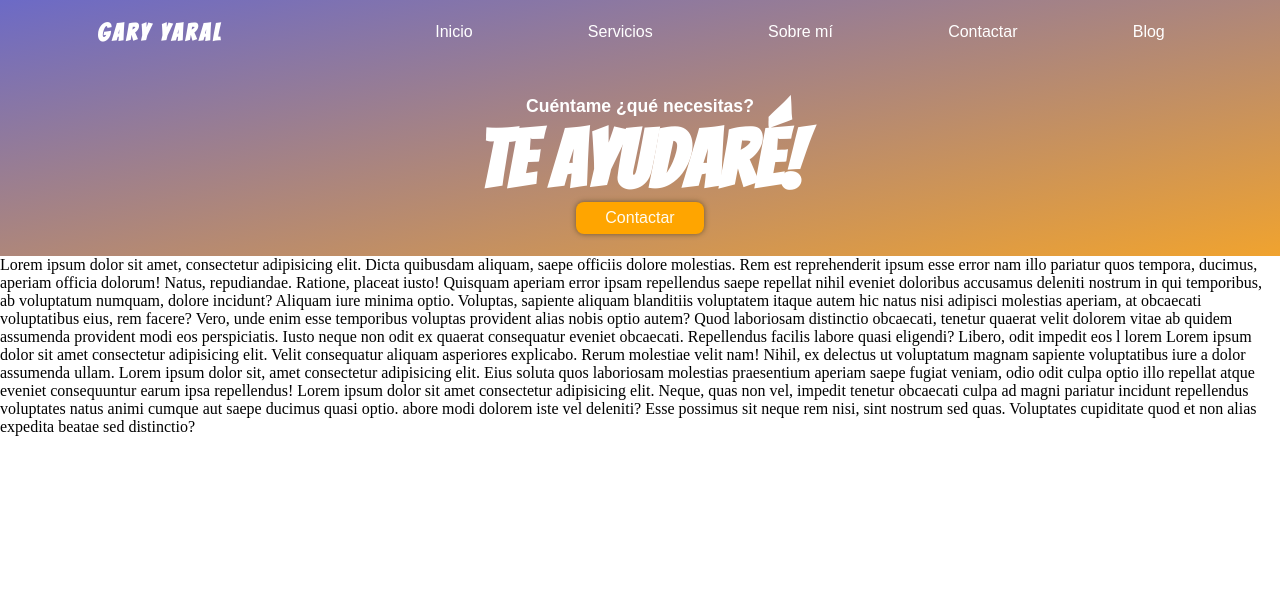
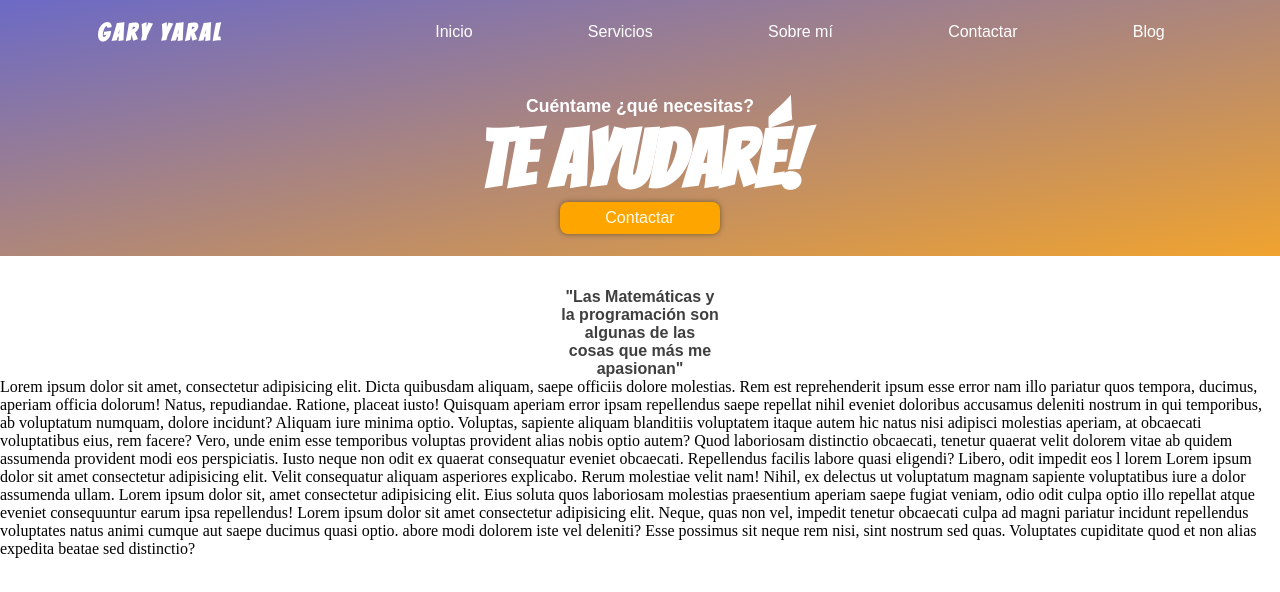
Before and after one commit to Gary-Yaral/website, a plain HTML site: page index.html in a window 1280 px wide. Drawn offline with Linux system fonts and the light colour scheme; a web font is replaced by a local one.

Commit message:
The content of services section was created

```diff
--- a/css/style.css
+++ b/css/style.css
@@ -87,7 +87,7 @@ nav{
   text-decoration: none;
   color: rgb(255, 251, 239);
   font-family: 'Carme', sans-serif;
-  width: 8rem;
+  width: 10rem;
   height: 2rem;
   display: flex;
   justify-content: center;
@@ -109,6 +109,24 @@ nav{
 .non-opacity{
   background: #6C6AC6;
   transition: .5s ease-in-out background;
+}
+
+/* content */
+
+.content{
+  width:100%;
+  display:flex;
+  flex-direction:column;
+  align-items:center;
+  margin-top: 2rem;
+  color: rgb(63, 63, 63);
+}
+
+.content h3{
+  font-size: 1rem;
+  font-family: 'Carme', sans-serif;
+  width: 10rem;
+  text-align: center;
 }
 
 @media screen and (max-width:600px){
@@ -219,11 +237,12 @@ nav{
   }
 
   .nav__info a{
-    width: 14rem;
+    width: 90%;
     height: 2rem;
     display: flex;
     justify-content: center;
     align-items:center;
+    margin-top:1rem;
     background:orange;
     border-radius:.5rem;
     box-shadow: 0 0 5px .5px rgba(65, 56, 26, 0.568);
--- a/index.html
+++ b/index.html
@@ -36,6 +36,9 @@
       <a href="#" title="">Contactar</a>
     </article>
   </nav>
+  <section class="content">
+    <h3>"Las Matemáticas y la programación son algunas de las cosas que más me apasionan"</h3>
+  </section>
   <div >
     Lorem ipsum dolor sit amet, consectetur adipisicing elit. Dicta quibusdam aliquam, saepe officiis dolore molestias. Rem est reprehenderit ipsum esse error nam illo pariatur quos tempora, ducimus, aperiam officia dolorum!
     Natus, repudiandae. Ratione, placeat iusto! Quisquam aperiam error ipsam repellendus saepe repellat nihil eveniet doloribus accusamus deleniti nostrum in qui temporibus, ab voluptatum numquam, dolore incidunt? Aliquam iure minima optio.
@@ -69,7 +72,6 @@
     window.onscroll = ()=>{
       if (window.scrollY >= LIMIT) {
         NAVBAR.classList.add('non-opacity');
-        console.log('ready')
       } else {
         NAVBAR.classList.remove('non-opacity');
       }
```
